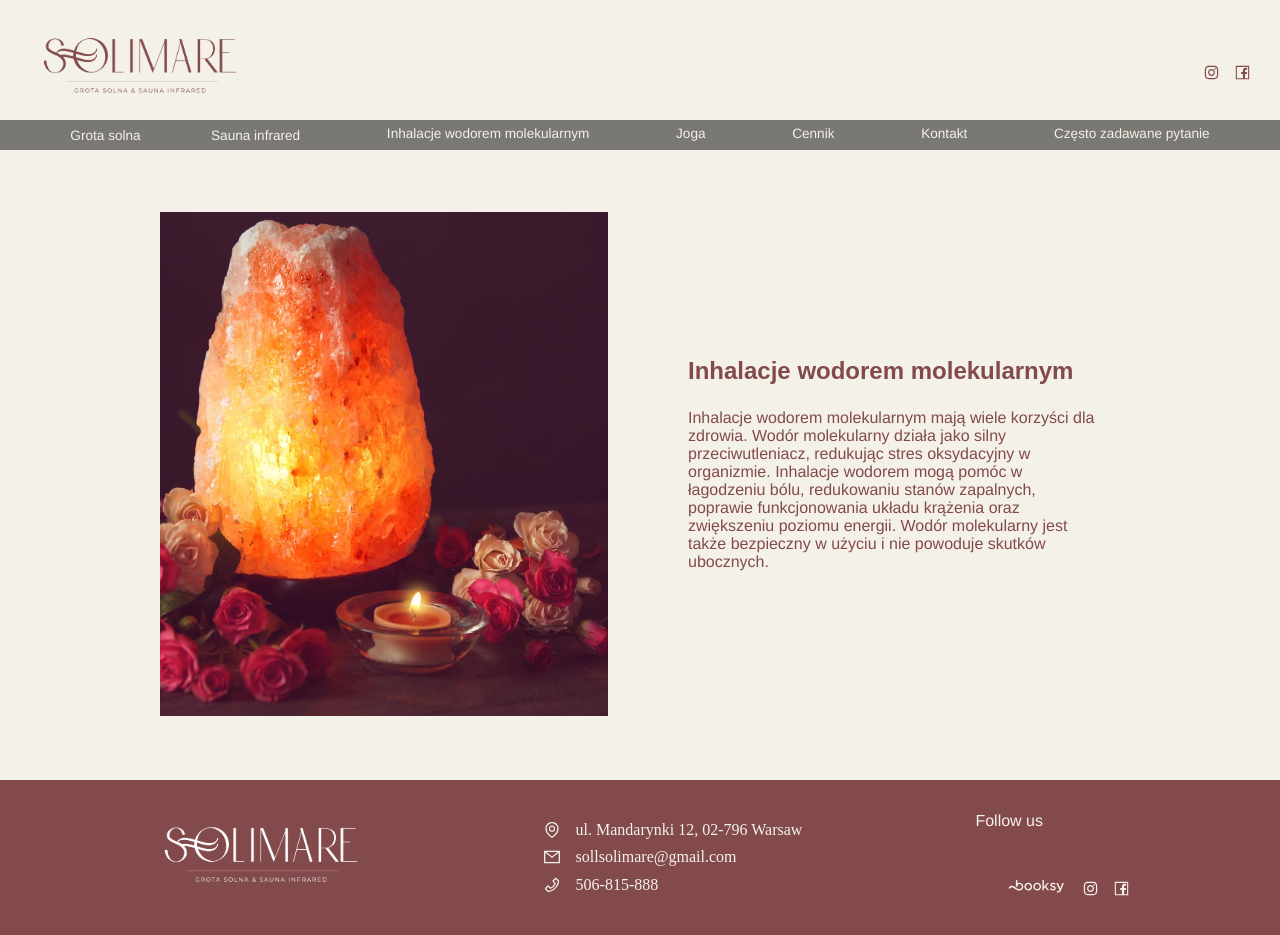
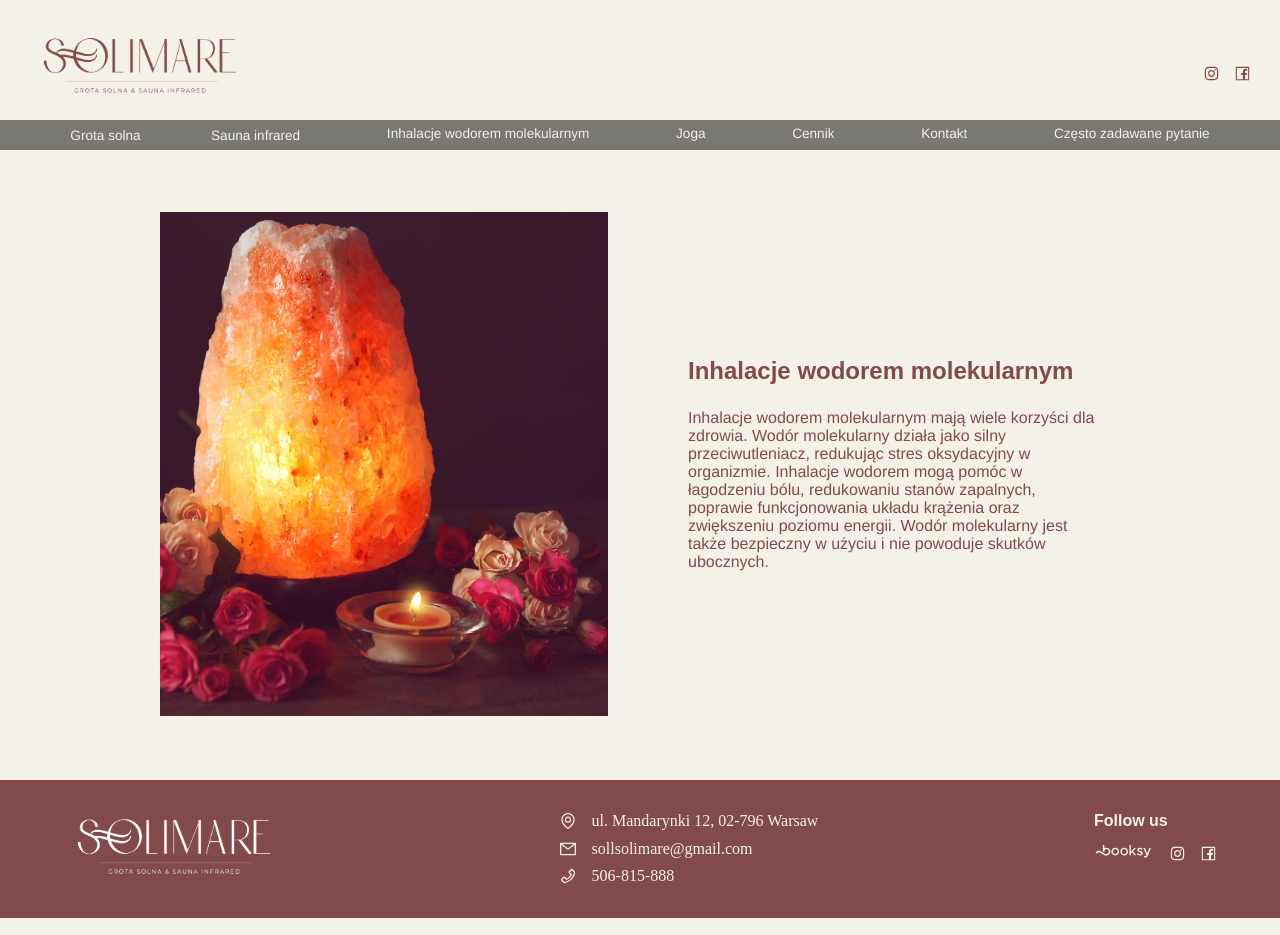
Before and after one commit to MashaBogdanova/solimare, a Next.js app: page /inhalation in a window 1280 px wide. Shown: the top 935 px of the page. Built offline with nearby package versions, Linux system fonts and the light colour scheme; a web font is replaced by a local one.

Commit message:
fix: footer layout

```diff
--- a/app/antdStyles.ts
+++ b/app/antdStyles.ts
@@ -47,6 +47,12 @@ const antdStyles = {
       colorText: '#f4f1e8',
       colorTextHeading: '#f4f1e8',
     },
+    Divider: {
+      colorSplit: '#f4f1e8',
+      margin: 0,
+      marginLG: 5,
+      marginMS: 0,
+    },
   },
 };
 
--- a/components/layout/footer/Footer.tsx
+++ b/components/layout/footer/Footer.tsx
@@ -7,28 +7,30 @@ import {
 import SocialMedia from '../social-media/SocialMedia';
 import Logo from '../logo/Logo';
 import styles from './_footer.module.scss';
+import { Divider } from 'antd';
 
 function Footer() {
   return (
     <footer className={styles.footer}>
       <Logo isHeader={false} />
-      <div className={styles.addresses}>
-        <div className={styles.address}>
+      <div className={styles.footer__addresses}>
+        <div className={styles.footer__address}>
           <EnvironmentOutlined />
           <span>ul. Mandarynki 12, 02-796 Warsaw</span>
         </div>
-        <div className={styles.address}>
+        <div className={styles.footer__address}>
           <MailOutlined />
           <span>sollsolimare@gmail.com</span>
         </div>
-        <div className={styles.address}>
+        <div className={styles.footer__address}>
           <PhoneOutlined />
           <span>506-815-888</span>
         </div>
+        <Divider className={styles.footer__divider} />
       </div>
-      <div className={styles.socialNetworks}>
-        <p>Follow us</p>
-        <SocialMedia isFooter />
+      <div className={styles.footer__socialNetworks}>
+        <h4>Follow us</h4>
+        <SocialMedia isHeader={false} />
       </div>
     </footer>
   );
--- a/components/layout/footer/_footer.module.scss
+++ b/components/layout/footer/_footer.module.scss
@@ -1,35 +1,56 @@
 @import "../../../app/sass/variables";
+@import "../../../app/sass/mixins";
 
 .footer {
   display: flex;
-  width: 100vw;
+  width: 100%;
   padding: 2em 4em;
-  justify-content: space-around;
-  align-items: center;
+  justify-content: space-between;
   background-color: $color-primary;
+  color: $color-secondary;
+
+  &__contacts {
+    display: flex;
   }
 
-.addresses {
+  &__addresses {
     display: flex;
+    flex-direction: column;
     gap: .6em;
-  flex-direction: column;
-  color: $color-secondary;
   }
 
-.address {
+  &__address {
     display: flex;
     gap: 1em;
   }
 
-.socialNetworks {
+  &__divider {
+    display: none;
+    @include media-m {
       display: flex;
-  gap: 1em;
-  flex-direction: column;
-  color: $color-secondary;
+    }
   }
 
-.booksyIcon {
-  width: 50px;
-  height: 20px;
-  object-fit: cover;
+  &__socialNetworks {
+    display: flex;
+    flex-direction: column;
+    gap: .6em;
+
+    & > h4 {
+      @include media-m {
+        display: none;
       }
+    }
+  }
+
+  @include media-l {
+    padding: 2em 1em;
+  }
+
+  @include media-m {
+    flex-direction: column;
+    align-items: center;
+    gap: 1em;
+    text-align: center;
+  }
+}
--- a/components/layout/logo/Logo.tsx
+++ b/components/layout/logo/Logo.tsx
@@ -20,14 +20,14 @@ function Logo({ isHeader }: IProps) {
         <Image
           src={logoLight}
           width={220}
-          className={isHeader ? styles.logo : ''}
+          className={isHeader ? styles.logo_header : ''}
           alt="logo"
         />
       ) : (
         <Image
           src={logoDark}
           width={220}
-          className={isHeader ? styles.logo : ''}
+          className={isHeader ? styles.logo_header : ''}
           alt="logo"
         />
       )}
--- a/components/layout/logo/_logo.module.scss
+++ b/components/layout/logo/_logo.module.scss
@@ -1,6 +1,10 @@
-.logo {
-  position: absolute;
-  top: 30px;
-  left: 30px;
-  z-index: 1;
+@import "../../../app/sass/mixins";
+
+.logo{
+  &_header {
+    position: absolute;
+    top: 30px;
+    left: 30px;
+    z-index: 1;
+  }
 }
--- a/components/layout/social-media/_social-media.module.scss
+++ b/components/layout/social-media/_social-media.module.scss
@@ -1,7 +1,6 @@
 @import "../../../app/sass/mixins";
 
 .icons {
-  padding: 1.8em 0 0 2em;
   display: flex;
   align-items: center;
   gap: 1em;
@@ -13,7 +12,7 @@
 
   &_header {
     position: absolute;
-    top: 30px;
+    top: 60px;
     right: 30px;
     z-index: 1;
 
```
Lines whose indentation alone changed are shown as unchanged.
